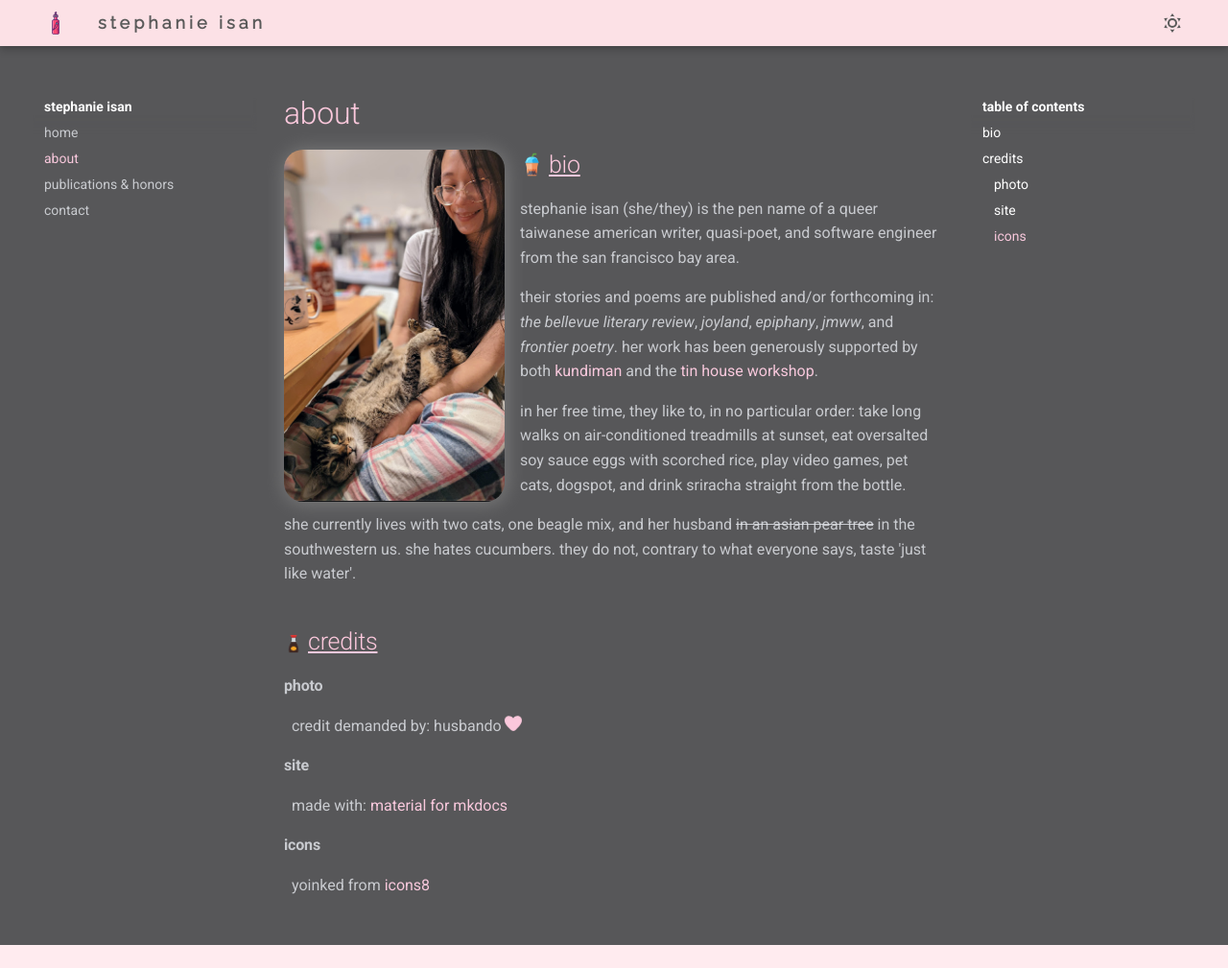
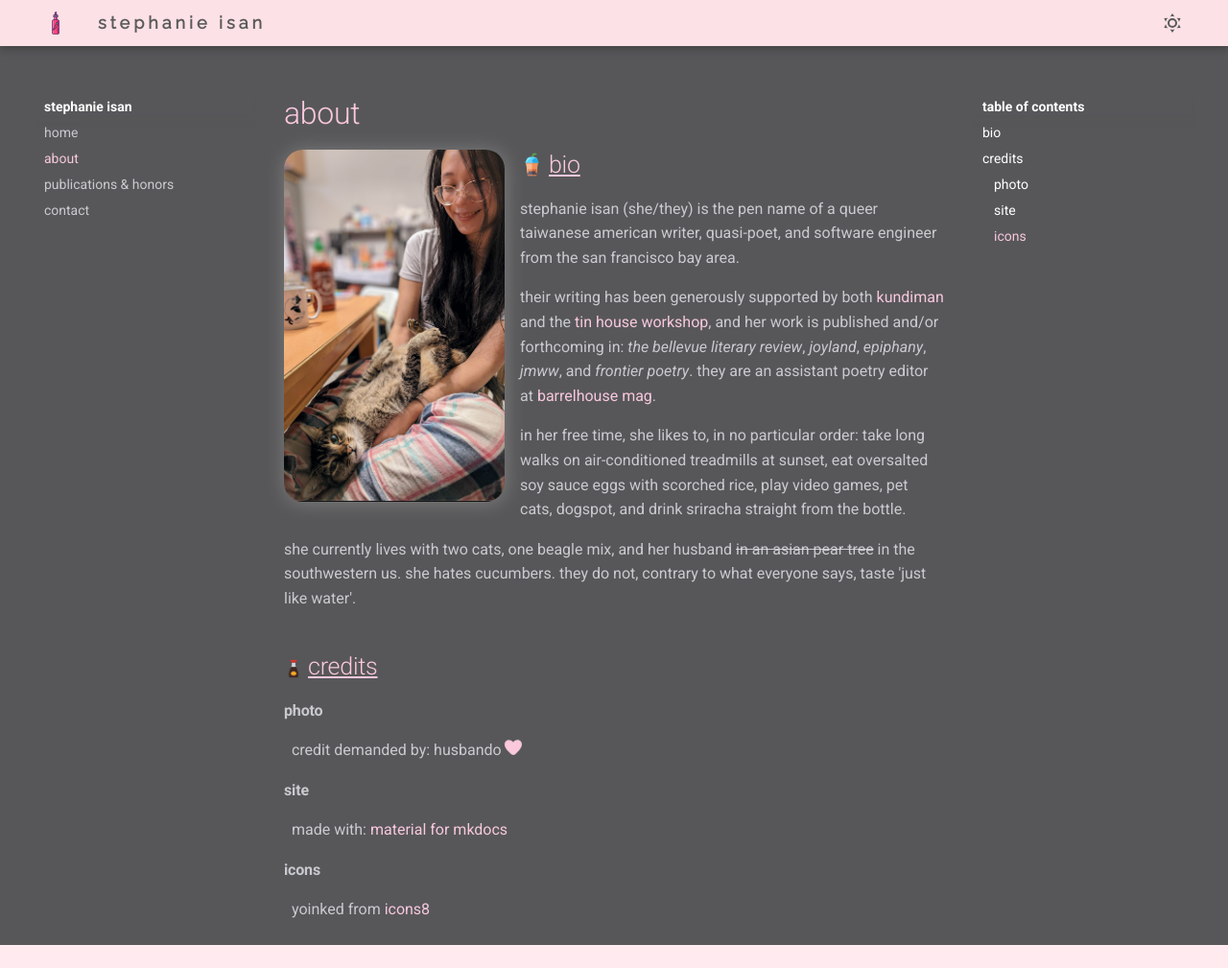
Before and after one commit to ischang/writing_portfolio, an MkDocs documentation site: the page built from docs/about.md, in a window 1280 px wide and 1009 px high. Shown: the whole window at 96% size. Built offline with MkDocs 1.6.1 and Material for MkDocs 9.7.7, drawn with Linux system fonts in a browser that asks for light colours; nearby versions of some CDN libraries.

Commit message:
change to my bio

```diff
--- a/docs/about.md
+++ b/docs/about.md
@@ -12,9 +12,9 @@ hide:
 <div markdown>
 Stephanie Isan (she/they) is the pen name of a queer Taiwanese American writer, quasi-poet, and software engineer from the San Francisco bay area.
 
-Their stories and poems are published and/or forthcoming in: *The Bellevue Literary Review*, *Joyland*, *Epiphany*, *jmww*, and *Frontier Poetry*. Her work has been generously supported by both [Kundiman](http://www.kundiman.org/fellows) and the [Tin House Workshop](https://tinhouse.com/workshop/).
+Their writing has been generously supported by both [Kundiman](http://www.kundiman.org/fellows) and the [Tin House Workshop](https://tinhouse.com/workshop/), and her work is published and/or forthcoming in: *The Bellevue Literary Review*, *Joyland*, *Epiphany*, *jmww*, and *Frontier Poetry*. They are an Assistant Poetry Editor at [Barrelhouse Mag](https://www.barrelhousemag.com/about).
 
-In her free time, they like to, in no particular order: take long walks on air-conditioned treadmills at sunset, eat oversalted soy sauce eggs with scorched rice, play video games, pet cats, dogspot, and drink sriracha straight from the bottle.
+In her free time, she likes to, in no particular order: take long walks on air-conditioned treadmills at sunset, eat oversalted soy sauce eggs with scorched rice, play video games, pet cats, dogspot, and drink sriracha straight from the bottle.
 
 She currently lives with two cats, one beagle mix, and her husband <s>in an Asian pear tree</s> in the southwestern US. She hates cucumbers. They do not, contrary to what everyone says, taste 'just like water'.
 
```
